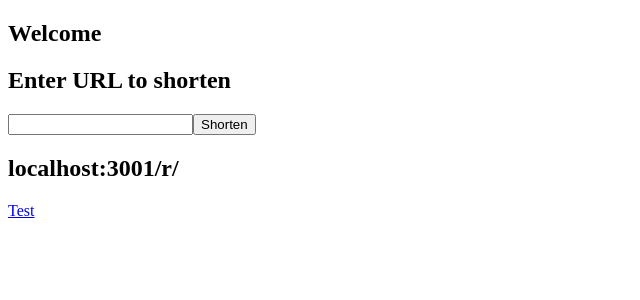
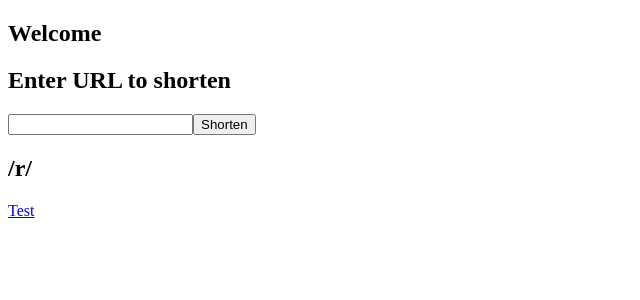
Before and after one commit to davidevanlovett/brandon_special_challenge, a React (Create React App) app in the folder client/: page / in a window 1280 px wide. Shown: the top 300 px of the page, without its empty margins (0-640 px from the left). Built offline with nearby package versions, Linux system fonts and the light colour scheme.

Commit message:
Client redirects by loading from API

```diff
--- a/client/src/App.js
+++ b/client/src/App.js
@@ -4,15 +4,18 @@ import {
     Route,
 } from "react-router-dom";
 import Home from "./pages/Home";
-
+import Redirect from "./pages/Redirect";
 function App() {
     return (
         <>
             <Router>
                 <h2>Welcome</h2>
                 <Switch>
-                    <Route>
+                    <Route exact path="/">
                         <Home />
+                    </Route>
+                    <Route path="/r/:eId">
+                        <Redirect />
                     </Route>
                 </Switch>
             </Router>
--- a/client/src/pages/Home.js
+++ b/client/src/pages/Home.js
@@ -1,5 +1,6 @@
 import { useEffect, useState } from 'react';
 import axios from 'axios';
+import { Link } from 'react-router-dom';
 export default function Home() {
 
     const [url, setUrl] = useState('');
@@ -16,8 +17,8 @@ export default function Home() {
             <h2>Enter URL to shorten</h2>
             <input type="text" onChange={event => setUrl(event.target.value)} />
             <button onClick={shortenURL}>Shorten </button>
-            <h2>localhost:3001/r/{shortened}</h2>
-            <a href={`localhost:3001/r/${shortened}`} target='_blank' rel='noreferrer'>Test</a>
+            <h2>/r/{shortened}</h2>
+            <Link to={`/r/${shortened}`}>Test</Link>
         </>
     )
 }
--- /dev/null
+++ b/client/src/pages/Redirect.js
@@ -0,0 +1,24 @@
+import axios from "axios";
+import { useEffect } from 'react';
+import {
+    useParams
+} from "react-router-dom";
+
+export default function Redirect() {
+    const {eId} = useParams();
+
+
+    useEffect(() => {
+        axios.get(`/api/urls/${eId}`).then(({ data }) => {
+            window.location.href = data;
+        })
+    })
+
+    return (
+        <>
+            <h2>Redirecting you.....</h2>
+        </>
+    )
+
+
+}
```
